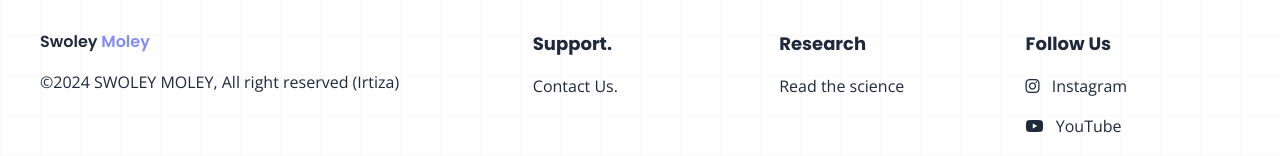
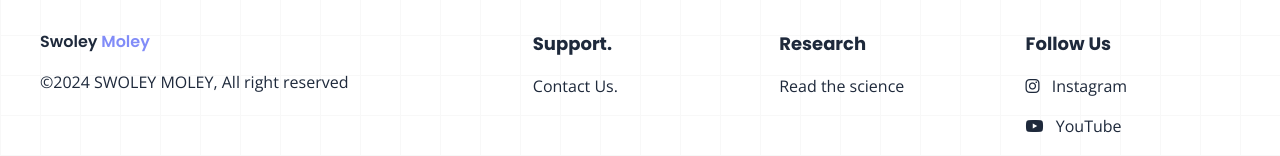
Before and after one commit to Irtiza194/Swoley-Moley, a SvelteKit app: page / in a window 1280 px wide. Shown: the part 7205-7361 px from the top of the page. Built offline with nearby package versions, Linux system fonts and the light colour scheme.

Commit message:
Footer.svelte

```diff
--- a/src/components/Footer.svelte
+++ b/src/components/Footer.svelte
@@ -8,7 +8,7 @@
       <h1 class="font-semibold">
         Swoley <span class="text-indigo-400">Moley</span>
       </h1>
-      <p>©2024 SWOLEY MOLEY, All right reserved <span class="transparent">(Irtiza)</span></p>
+      <p>©2024 SWOLEY MOLEY, All right reserved</p>
     </div>
     <div class="flex flex-col gap-4">
       <p class="font-bold poppins text-base sm:text-lg">Support.</p>
```
